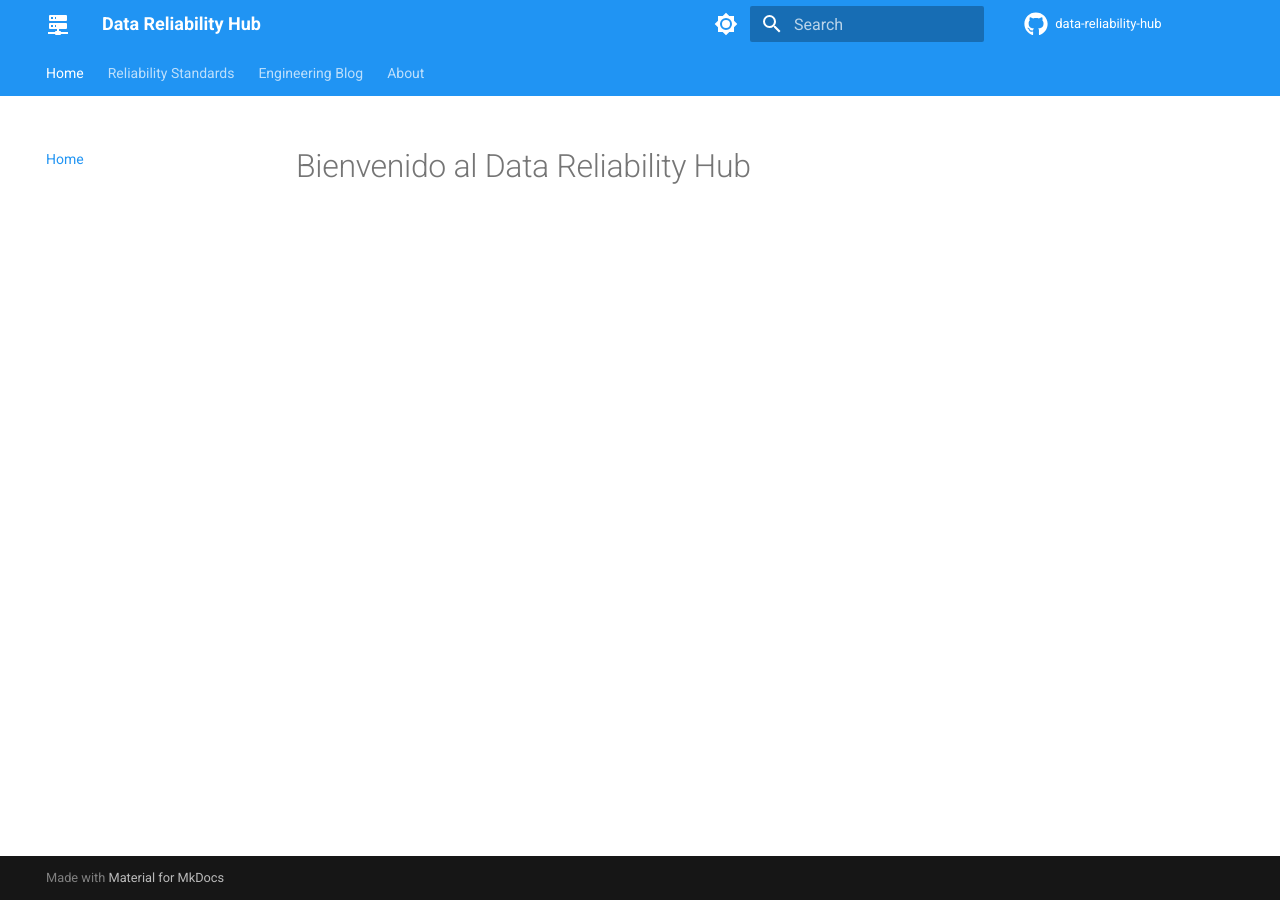
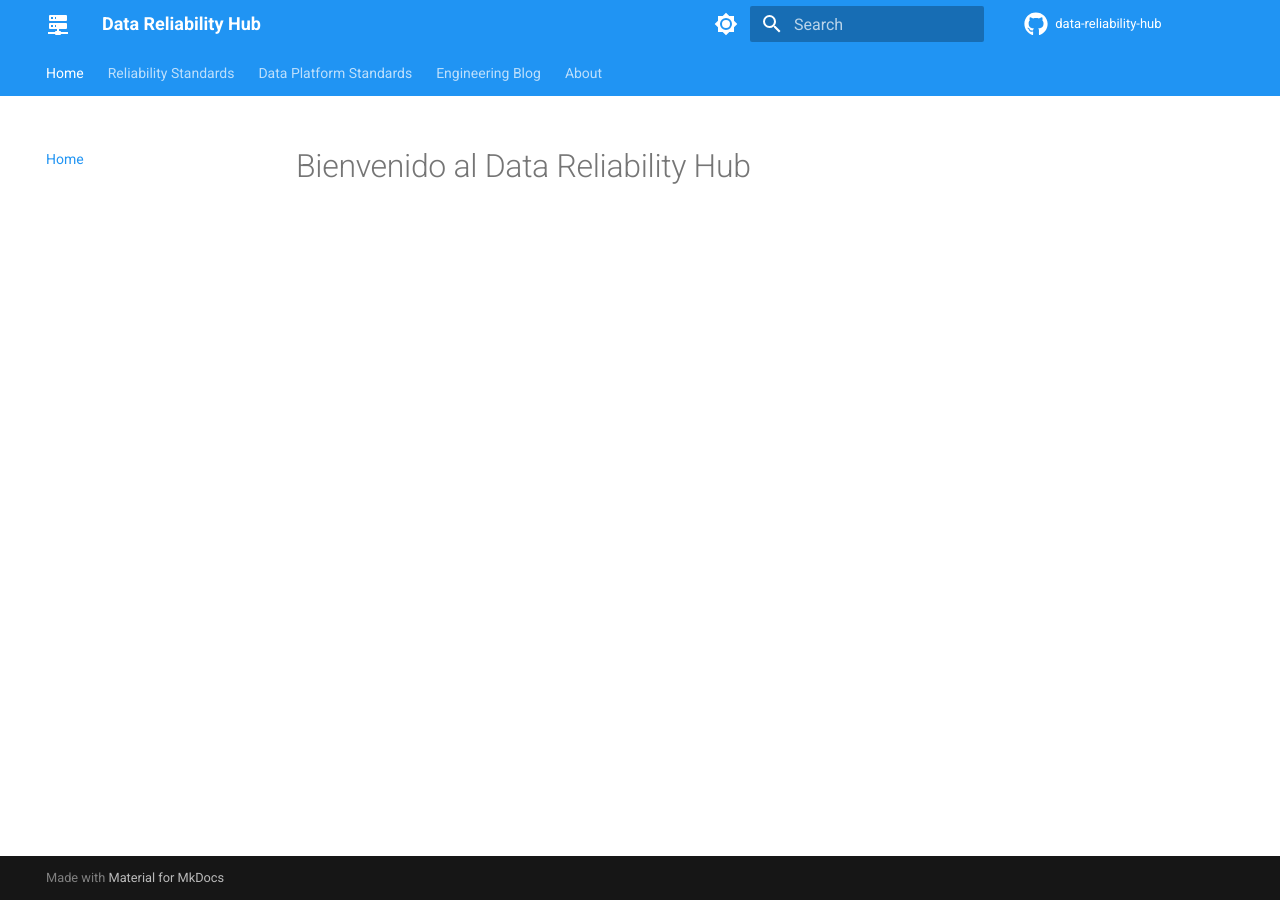
Before and after one commit to mcatalangt/data-reliability-hub, an MkDocs documentation site: the page built from docs/index.md, in a window 1280 px wide. Built offline with MkDocs 1.6.1 and Material for MkDocs 9.7.7, drawn with Linux system fonts in a browser that asks for light colours; comment, search, counter and statistics services are not loaded; part of the change alters nothing that is shown.

Commit message:
Agregando módulos de Terraform como submódulos

```diff
--- a/mkdocs.yml
+++ b/mkdocs.yml
@@ -72,6 +72,11 @@ nav:
       - 'Observability Stack': modules/observability.md
       - 'Automation Playbooks': modules/automation.md
 
+  - 'Data Platform Standards':
+      - 'Infrastructure as Code': modules/iac.md
+      - 'Observability Stack': modules/observability.md
+      - 'Automation Playbooks': modules/automation.md
+
   - 'Engineering Blog':
       - blog/index.md  # El índice del blog se genera solo
 
```
